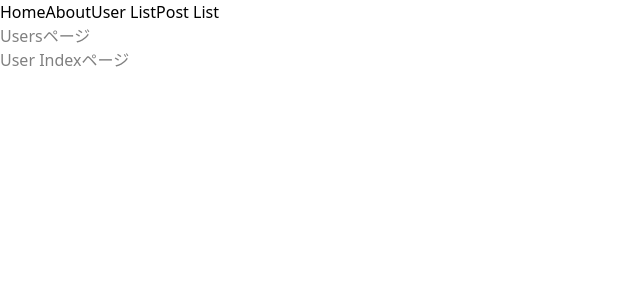
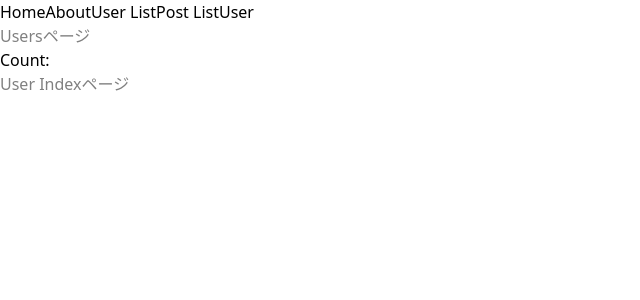
Before and after one commit to kodaishiotsuki/nuxt3-app, a Nuxt app: page /users in a window 1280 px wide. Shown: the top 300 px of the page, without its empty margins (0-640 px from the left). Built offline with nearby package versions, Linux system fonts and the light colour scheme.

Commit message:
fix:useState

```diff
--- a/components/navbar.vue
+++ b/components/navbar.vue
@@ -4,5 +4,7 @@
     <NuxtLink to="/about">About</NuxtLink>
     <NuxtLink :to="{ name: 'users-list' }">User List</NuxtLink>
     <NuxtLink to="/posts">Post List</NuxtLink>
+    <NuxtLink to="/users">User</NuxtLink>
+
   </nav>
 </template>
--- a/composables/useCounter.ts
+++ b/composables/useCounter.ts
@@ -1,10 +1,3 @@
-export function useCounter(initialValue: number) {
-  const count = ref(initialValue);
-  const inc = () => (count.value = count.value + 1);
-  const dec = () => (count.value = count.value - 1);
-  return {
-    count,
-    inc,
-    dec,
-  };
+export function useCounter() {
+  return useState(() => 0);
 }
--- a/pages/about.vue
+++ b/pages/about.vue
@@ -1,18 +1,15 @@
 <template>
   <div>
+    <Head>
+      <Title>Aboutページ</Title>
+      <Meta name="description" content="Aboutページ" />
+    </Head>
     <h1>About Page</h1>
+    <h2>Counter</h2>
+    <p>Count: {{ counter }}</p>
+    <div><button @click="counter++">+</button></div>
   </div>
 </template>
 <script setup>
-const title = ref("Aboutページ");
-const description = ref("Aboutページ");
-useHead({
-  title,
-  meta: [
-    {
-      name: "description",
-      content: description,
-    },
-  ],
-});
+const counter = useCounter();
 </script>
--- a/pages/users.vue
+++ b/pages/users.vue
@@ -1,6 +1,10 @@
 <template>
   <div>
     <h1>Usersページ</h1>
+    <p>Count:{{ counter }}</p>
     <NuxtPage />
   </div>
 </template>
+<script setup>
+const counter = useCounter();
+</script>
```
